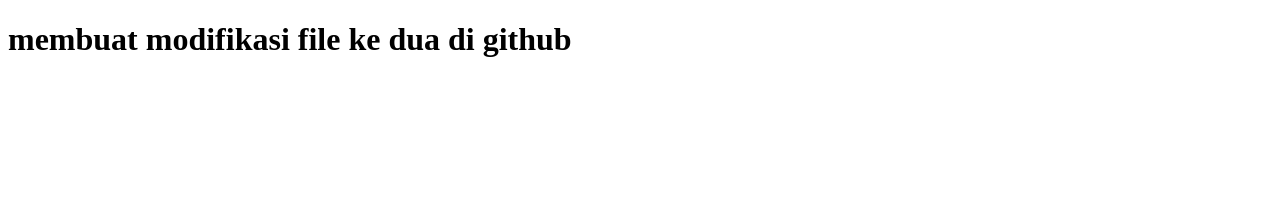
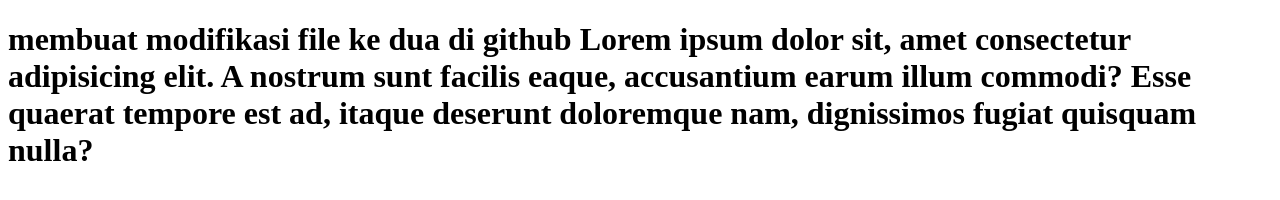
Before and after one commit to wahyu-id/C050423008-latihan-git, a plain HTML site: page index.html in a window 1280 px wide. Drawn offline with Linux system fonts and the light colour scheme.

Commit message:
penambahan isi index.html

```diff
--- a/index.html
+++ b/index.html
@@ -6,6 +6,8 @@
     <title>testing index</title>
 </head>
 <body>
-    <h1>membuat modifikasi file ke dua di github</h1>
+    <h1>membuat modifikasi file ke dua di github
+        Lorem ipsum dolor sit, amet consectetur adipisicing elit. A nostrum sunt facilis eaque, accusantium earum illum commodi? Esse quaerat tempore est ad, itaque deserunt doloremque nam, dignissimos fugiat quisquam nulla?
+    </h1>
 </body>
 </html>
```
